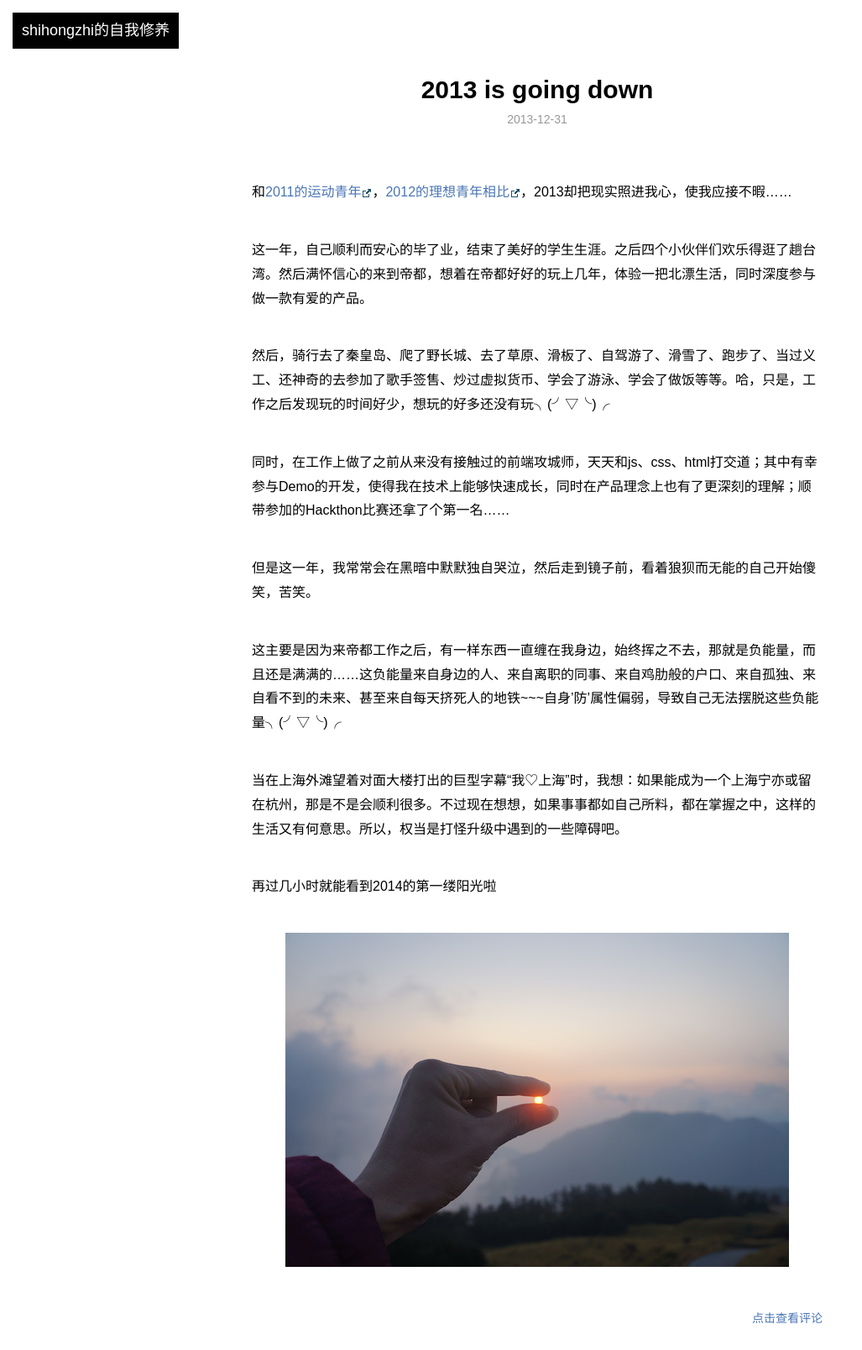
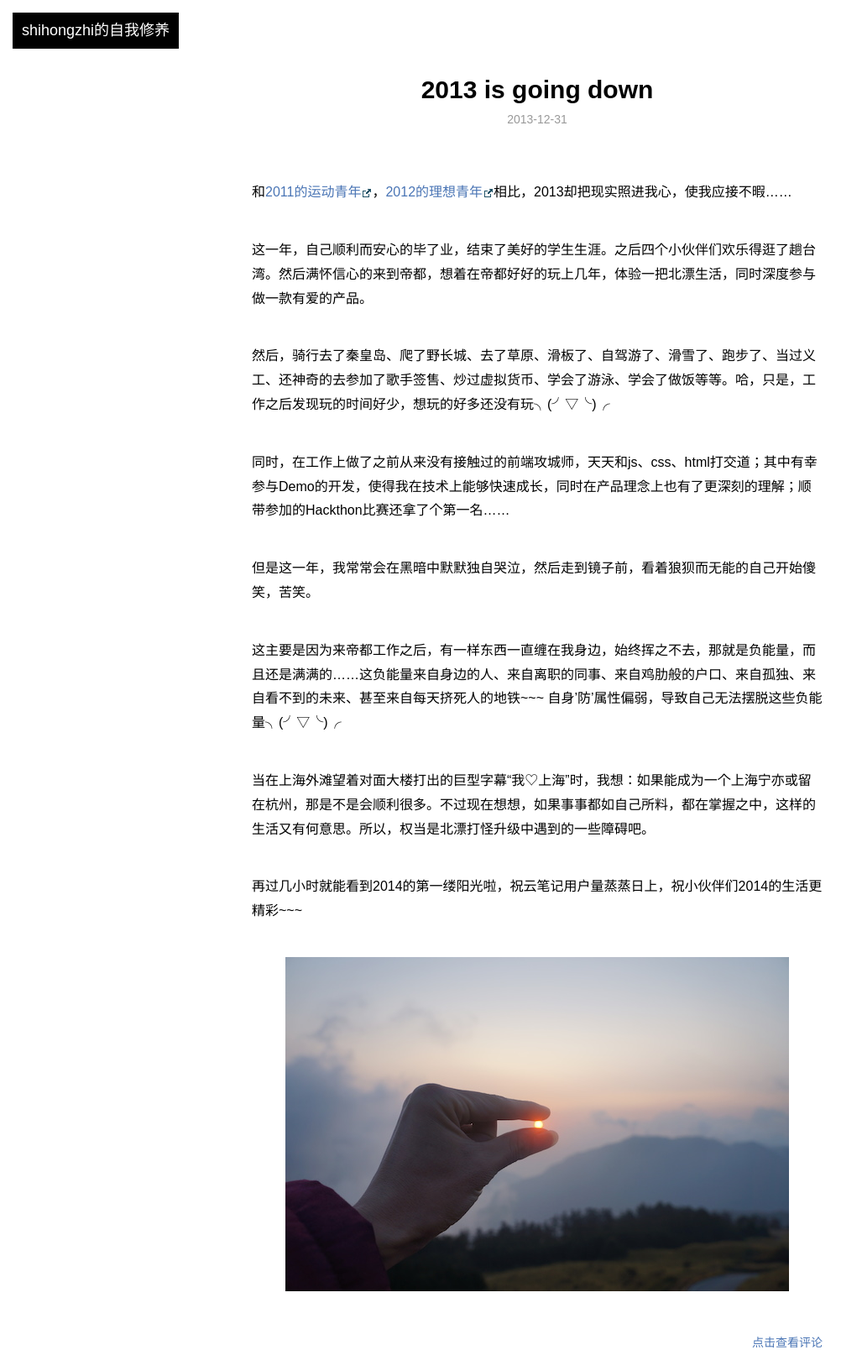
Before and after one commit to shihongzhi/shihongzhi.github.com, a Jekyll site: the page built from _posts/blog/2013-12-31-2013.md, in a window 1280 px wide. Shown: the whole page at 84% size, without its empty margins (0-1027 px from the left). Built offline with Jekyll 4.4.1, drawn with Linux system fonts in a browser that asks for light colours; Markdown is read by kramdown in place of the engine named in the settings; before the commit the page ends 1579 px from its top, so only the background shows below that.

Commit message:
fix 2013 post

```diff
--- a/_posts/blog/2013-12-31-2013.md
+++ b/_posts/blog/2013-12-31-2013.md
@@ -6,7 +6,7 @@
 tags: 2013
 ---
 
-和[2011的运动青年](http://www.douban.com/note/193375739/)，[2012的理想青年相比](http://shihongzhi.com/2012/)，2013却把现实照进我心，使我应接不暇......
+和[2011的运动青年](http://www.douban.com/note/193375739/)，[2012的理想青年](http://shihongzhi.com/2012/)相比，2013却把现实照进我心，使我应接不暇......
 
 这一年，自己顺利而安心的毕了业，结束了美好的学生生涯。之后四个小伙伴们欢乐得逛了趟台湾。然后满怀信心的来到帝都，想着在帝都好好的玩上几年，体验一把北漂生活，同时深度参与做一款有爱的产品。
 
@@ -16,10 +16,10 @@
 
 但是这一年，我常常会在黑暗中默默独自哭泣，然后走到镜子前，看着狼狈而无能的自己开始傻笑，苦笑。
 
-这主要是因为来帝都工作之后，有一样东西一直缠在我身边，始终挥之不去，那就是负能量，而且还是满满的......这负能量来自身边的人、来自离职的同事、来自鸡肋般的户口、来自孤独、来自看不到的未来、甚至来自每天挤死人的地铁~~~自身'防'属性偏弱，导致自己无法摆脱这些负能量╮(╯▽╰)╭
+这主要是因为来帝都工作之后，有一样东西一直缠在我身边，始终挥之不去，那就是负能量，而且还是满满的......这负能量来自身边的人、来自离职的同事、来自鸡肋般的户口、来自孤独、来自看不到的未来、甚至来自每天挤死人的地铁~~~  自身'防'属性偏弱，导致自己无法摆脱这些负能量╮(╯▽╰)╭
 
-当在上海外滩望着对面大楼打出的巨型字幕“我♡上海”时，我想：如果能成为一个上海宁亦或留在杭州，那是不是会顺利很多。不过现在想想，如果事事都如自己所料，都在掌握之中，这样的生活又有何意思。所以，权当是打怪升级中遇到的一些障碍吧。
+当在上海外滩望着对面大楼打出的巨型字幕“我♡上海”时，我想：如果能成为一个上海宁亦或留在杭州，那是不是会顺利很多。不过现在想想，如果事事都如自己所料，都在掌握之中，这样的生活又有何意思。所以，权当是北漂打怪升级中遇到的一些障碍吧。
 
-再过几小时就能看到2014的第一缕阳光啦
+再过几小时就能看到2014的第一缕阳光啦，祝云笔记用户量蒸蒸日上，祝小伙伴们2014的生活更精彩~~~
 
 ![日出]({{ BASE_PATH }}/images/richu.jpg)
```
